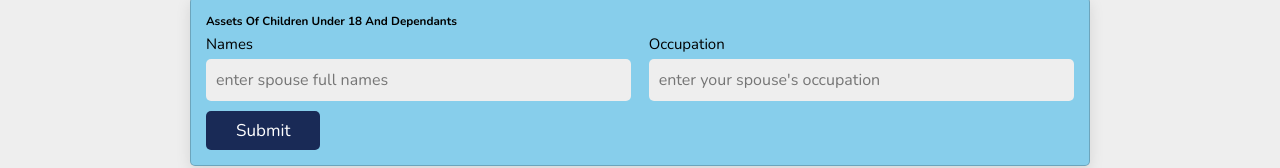
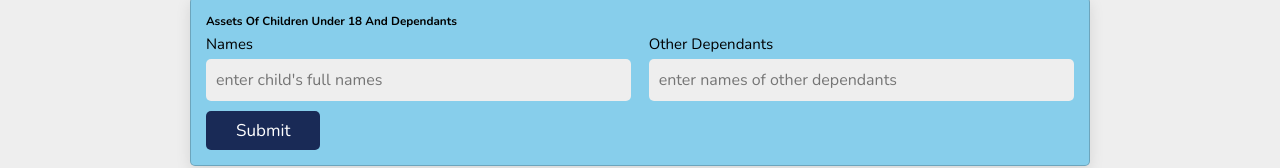
Before and after one commit to codemisfits/teammisfitsfinal, a plain HTML site: page child.html in a window 1280 px wide. Shown: the part 166-334 px from the top of the page. Drawn offline with nearby package versions, Linux system fonts and the light colour scheme.

Commit message:
Update child.html

```diff
--- a/child.html
+++ b/child.html
@@ -47,11 +47,11 @@
         <div class="inputBox">
             <div class="input">
                 <span>names</span>
-                <input type="text" placeholder="enter spouse full names">
+                <input type="text" placeholder="enter child's full names">
             </div>
             <div class="input">
-                <span>occupation</span>
-                <input type="text" placeholder="enter your spouse's occupation">
+                <span>other dependants</span>
+                <input type="text" placeholder="enter names of other dependants">
             </div>
         </div>
         <input type="submit" value="submit" class="btn">
```
